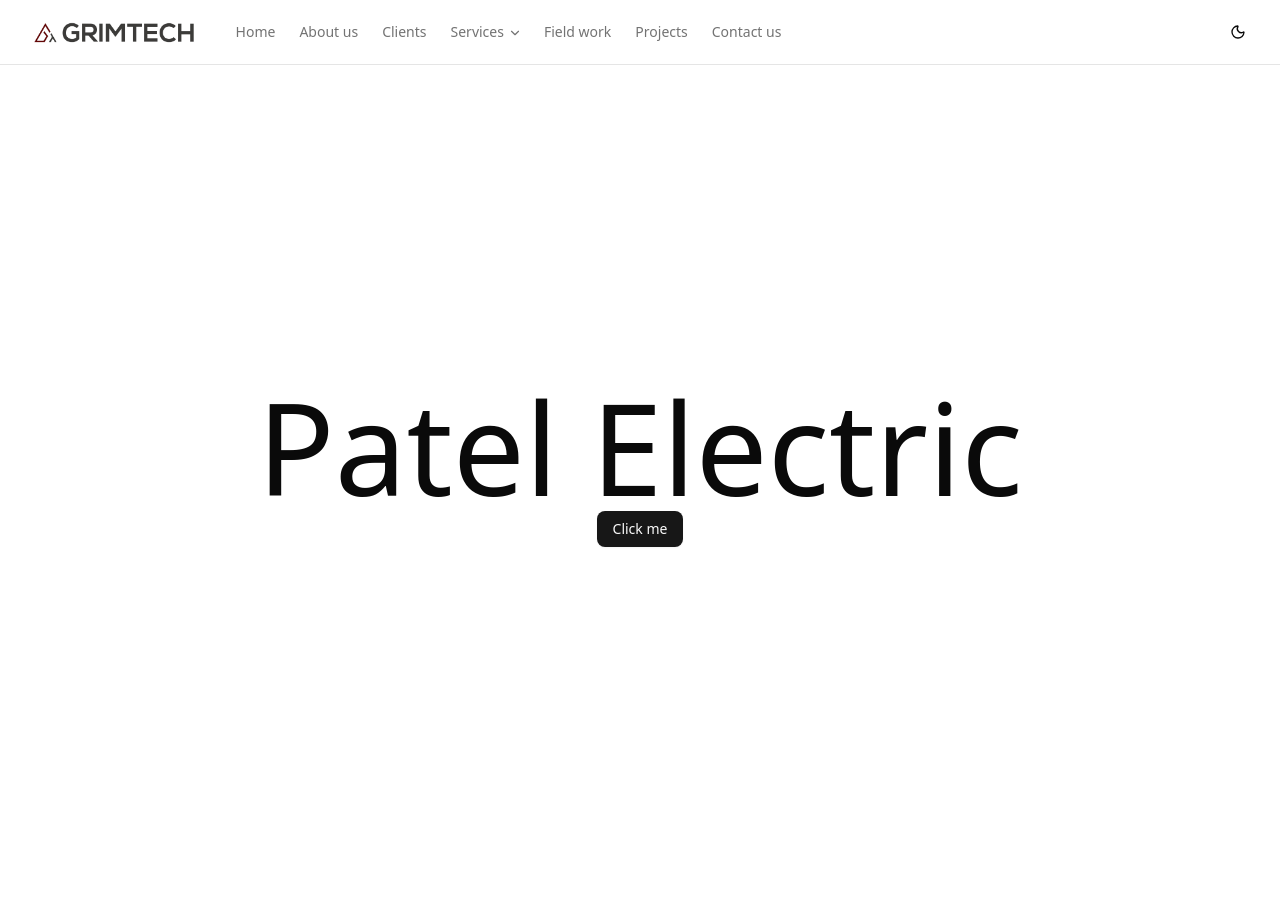
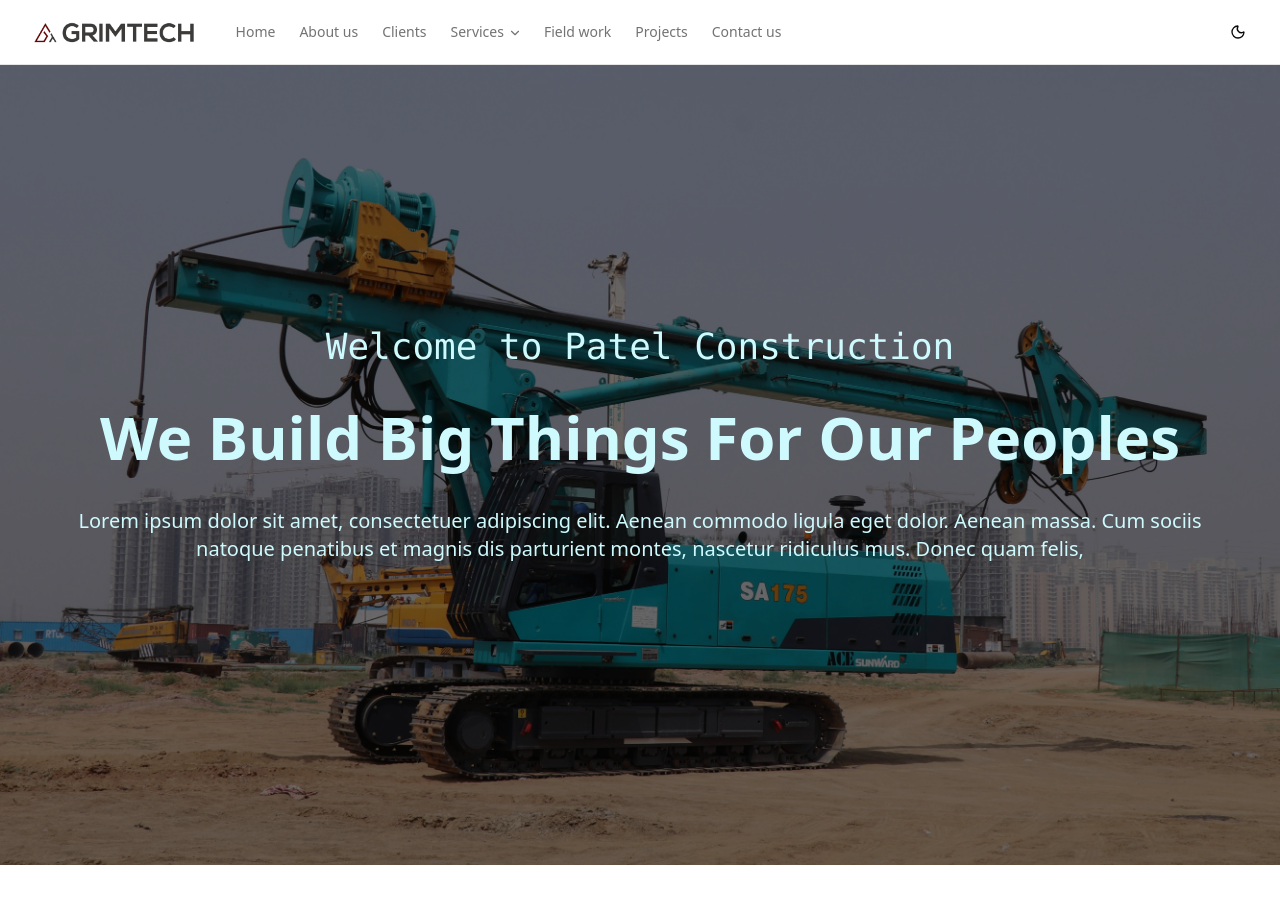
Before and after one commit to dhruvghadiali/patel_machinery_ank, a React (Vite) app: page / in a window 1280 px wide. Shown: the top 904 px of the page. Before the commit the page ends 865 px from the top, so only its background shows below. Built offline with nearby package versions, Linux system fonts and the light colour scheme.

Commit message:
Home container setup

```diff
--- a/src/App.jsx
+++ b/src/App.jsx
@@ -1,15 +1,107 @@
-import { Button } from "@/components/ui/button"
-import { ThemeProvider } from "@/contexts/ThemeContext"
-import NavigationMenuComponent from "@Components/navigationMenu"
+import { Button } from "@/components/ui/button";
+import { ThemeProvider } from "@/contexts/ThemeContext";
+import NavigationMenuComponent from "@Components/navigationMenu";
+import homeBackground from "@/assets/images/home.jpg";
 
 function App() {
   return (
     <ThemeProvider defaultTheme="light">
       <NavigationMenuComponent />
-      <div className="flex min-h-svh flex-col items-center justify-center">
-        <h1 className="text-9xl"> Patel Electric  </h1>
-        <Button>Click me</Button>
+      <div
+        className="min-h-screen w-full relative flex flex-col items-center justify-center"
+        style={{
+          backgroundImage: `url(${homeBackground})`,
+          backgroundSize: "cover",
+          backgroundPosition: "center",
+          backgroundRepeat: "no-repeat",
+          backgroundAttachment: "fixed",
+        }}
+      >
+        {/* Responsive overlay for better text readability based on theme and device */}
+        <div
+          className="absolute inset-0
+          bg-black/65
+          dark:bg-black/85
+          sm:bg-black/70
+          md:bg-black/65
+          lg:bg-black/60
+          xl:bg-black/55
+          dark:sm:bg-black/90
+          dark:md:bg-black/85
+          dark:lg:bg-black/80
+          dark:xl:bg-black/75
+        "
+        ></div>
+
+        {/* Content with responsive spacing */}
+        <div
+          className="relative z-10 flex flex-col items-center justify-center
+          px-4 sm:px-6 md:px-8 lg:px-12 xl:px-16
+          py-8 sm:py-12 md:py-16 lg:py-20 xl:py-24
+          max-w-7xl mx-auto w-full text-cyan-100 dark:text-white
+        "
+        >
+          {/* Welcome text - responsive sizing */}
+          <p
+            className="
+            text-sm sm:text-lg md:text-2xl lg:text-3xl xl:text-4xl 2xl:text-5xl
+            font-mono
+            mb-3 sm:mb-4 md:mb-6 lg:mb-8 xl:mb-10
+            text-center
+          "
+          >
+            Welcome to Patel Construction
+          </p>
+
+          {/* Main heading - responsive sizing */}
+          <p
+            className="
+            text-4xl lg:text-5xl xl:text-6xl 2xl:text-8xl
+            font-extrabold
+            mb-4 sm:mb-5 md:mb-6 lg:mb-8 xl:mb-10
+            text-center
+          "
+          >
+            We Build Big Things For Our Peoples
+          </p>
+
+          {/* Description text - responsive sizing and spacing */}
+          <p
+            className="
+            text-xs font-light sm:text-sm md:text-base lg:text-lg xl:text-xl
+            text-center
+            mb-4 sm:mb-5 md:mb-6 lg:mb-8 xl:mb-10
+          "
+          >
+            Lorem ipsum dolor sit amet, consectetuer adipiscing elit. Aenean
+            commodo ligula eget dolor. Aenean massa. Cum sociis natoque
+            penatibus et magnis dis parturient montes, nascetur ridiculus mus.
+            Donec quam felis,
+          </p>
+
+          {/* Button with responsive sizing */}
+          {/* <Button
+            className="
+            shadow-2xl
+            text-sm sm:text-base md:text-lg
+            px-6 sm:px-8 md:px-10 lg:px-12
+            py-2 sm:py-3 md:py-4
+            font-semibold
+            bg-primary hover:bg-primary/90
+            dark:bg-white dark:text-black dark:hover:bg-gray-200
+            transition-all duration-300
+            transform hover:scale-105
+          "
+          >
+            Get Started
+          </Button> */}
+        </div>
       </div>
+      <div
+        style={{
+          height: "1000px",
+        }}
+      ></div>
     </ThemeProvider>
   );
 }
--- a/src/components/common/navigationMenu/index.jsx
+++ b/src/components/common/navigationMenu/index.jsx
@@ -1,4 +1,4 @@
-import { ThemeSwitch } from "@ShadcnComponents/theme-switch";
+import { ThemeSwitch } from "@/components/ui/theme-switch";
 
 import logoImage from "@Assets/images/logo.png";
 import LargeScreenNavigationMenuComponent from "@Components/navigationMenu/largeScreenNavigationMenu";
--- a/src/components/common/navigationMenu/largeScreenNavigationMenu.jsx
+++ b/src/components/common/navigationMenu/largeScreenNavigationMenu.jsx
@@ -11,7 +11,7 @@
 
 function LargeScreenNavigationMenuComponent({ navigationLinks }) {
   return (
-    <NavigationMenu viewport={false} className="max-md:hidden">
+    <NavigationMenu viewport={false} className="max-lg:hidden">
       <NavigationMenuList className="gap-2">
         {navigationLinks.map((link, index) => (
           <NavigationMenuItem key={index}>
--- a/src/components/common/navigationMenu/mobileScreenNavigationMenu.jsx
+++ b/src/components/common/navigationMenu/mobileScreenNavigationMenu.jsx
@@ -15,7 +15,7 @@
   return (
     <Popover>
       <PopoverTrigger asChild>
-        <Button className="group size-8 md:hidden" variant="ghost" size="icon">
+        <Button className="group size-8 lg:hidden" variant="ghost" size="icon">
           <svg
             className="pointer-events-none"
             width={16}
--- a/src/contexts/ThemeContext.jsx
+++ b/src/contexts/ThemeContext.jsx
@@ -14,11 +14,18 @@
   return context
 }
 
-export const ThemeProvider = ({ children, defaultTheme = 'system', ...props }) => {
+export const ThemeProvider = ({ children, defaultTheme = 'light', ...props }) => {
   const [theme, setTheme] = useState(() => {
-    // Get theme from localStorage or use default
+    // Safely get theme from localStorage or use default
     if (typeof window !== 'undefined') {
-      return localStorage.getItem('theme') || defaultTheme
+      try {
+        const storedTheme = localStorage.getItem('theme')
+        if (storedTheme && ['light', 'dark', 'system'].includes(storedTheme)) {
+          return storedTheme
+        }
+      } catch (error) {
+        console.warn('Failed to read theme from localStorage:', error)
+      }
     }
     return defaultTheme
   })
@@ -42,14 +49,26 @@
 
   const value = {
     theme,
-    setTheme: (theme) => {
-      localStorage.setItem('theme', theme)
-      setTheme(theme)
+    setTheme: (newTheme) => {
+      if (['light', 'dark', 'system'].includes(newTheme)) {
+        try {
+          localStorage.setItem('theme', newTheme)
+          setTheme(newTheme)
+        } catch (error) {
+          console.warn('Failed to save theme to localStorage:', error)
+          setTheme(newTheme) // Still set theme even if localStorage fails
+        }
+      }
     },
     toggleTheme: () => {
       const newTheme = theme === 'light' ? 'dark' : theme === 'dark' ? 'system' : 'light'
-      localStorage.setItem('theme', newTheme)
-      setTheme(newTheme)
+      try {
+        localStorage.setItem('theme', newTheme)
+        setTheme(newTheme)
+      } catch (error) {
+        console.warn('Failed to save theme to localStorage:', error)
+        setTheme(newTheme) // Still set theme even if localStorage fails
+      }
     },
   }
 
```
Also changed, not shown: src/assets/images/home.jpg (added).
